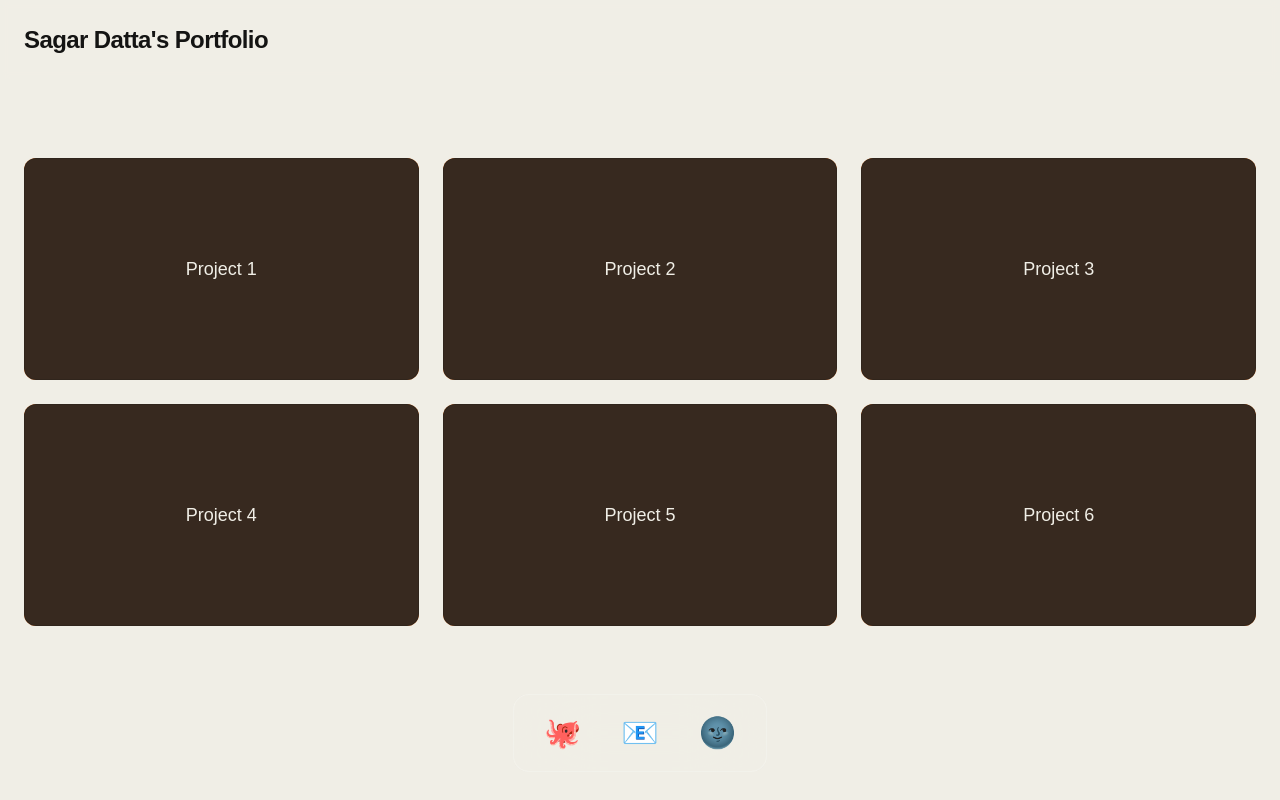
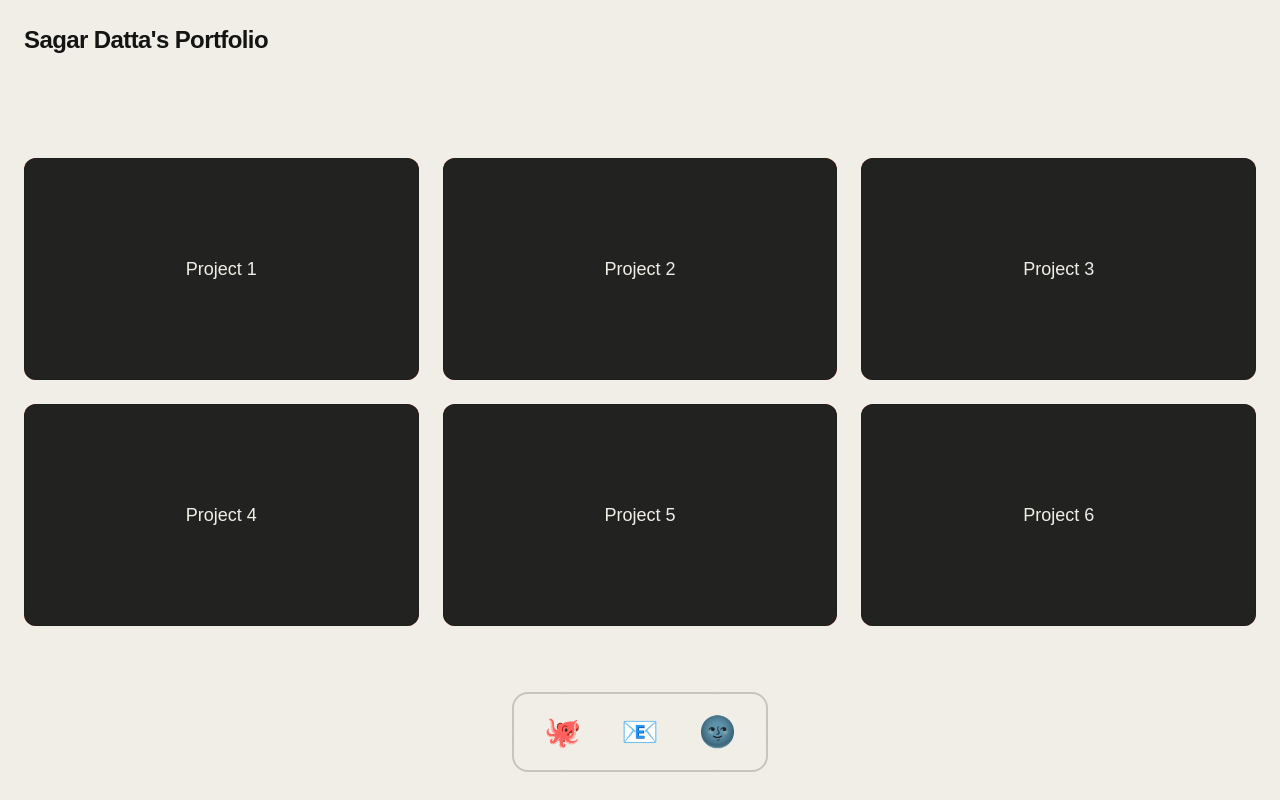
Before and after one commit to sagar-datta/portfolio, a Next.js app: page / in a window 1280 px wide. Built offline with nearby package versions, Linux system fonts and the light colour scheme.

Commit message:
Refine color and border styling across dock and grid components

```diff
--- a/src/app/page.tsx
+++ b/src/app/page.tsx
@@ -4,7 +4,7 @@ import { GridItem } from "@/components/grid-item";
 
 const GRID_ITEMS = Array.from({ length: 6 }, (_, i) => ({
   id: i + 1,
-  color: "bg-primary-dark/90 dark:bg-primary/90",
+  color: "bg-primary-dark dark:bg-primary",
   title: `Project ${i + 1}`,
 }));
 
--- a/src/components/desktop-dock.tsx
+++ b/src/components/desktop-dock.tsx
@@ -9,7 +9,11 @@ interface IDesktopDockProps {
 export function DesktopDock({ items }: IDesktopDockProps) {
   return (
     <div className="hidden lg:flex justify-center p-6 pb-7">
-      <div className="flex items-center gap-5 px-5 py-2.5 rounded-2xl bg-primary/60 dark:bg-primary-dark/60 backdrop-blur-2xl border border-primary/20 dark:border-primary-dark">
+      <div
+        className="flex items-center gap-5 px-5 py-2.5 rounded-2xl
+        bg-primary/60 dark:bg-primary-dark/60 backdrop-blur-2xl
+        border-2 border-[#222221]/20 dark:border-[#F0EEE6]/20"
+      >
         {items.map((item) => (
           <button
             key={item.label}
@@ -18,8 +22,9 @@ export function DesktopDock({ items }: IDesktopDockProps) {
           >
             <span className="text-3xl select-none">{item.icon}</span>
             <span
-              className="absolute -top-8 left-1/2 -translate-x-1/2 px-3 py-1
-              bg-primary/60 dark:bg-primary-dark/60 backdrop-blur-2xl border border-primary/20 dark:border-primary-dark
+              className="absolute -top-9 left-1/2 -translate-x-1/2 px-3 py-1
+              bg-primary/60 dark:bg-primary-dark/60 backdrop-blur-2xl
+              border-2 border-[#222221]/20 dark:border-[#F0EEE6]/20
               text-primary dark:text-primary-dark rounded-lg text-sm
               opacity-0 group-hover:opacity-100 whitespace-nowrap
               transition-all duration-200 transform group-hover:-translate-y-1
--- a/src/components/grid-item.tsx
+++ b/src/components/grid-item.tsx
@@ -6,15 +6,14 @@ interface IGridItemProps {
 export function GridItem({ color, title }: IGridItemProps) {
   return (
     <div className="relative group cursor-pointer">
-      {/* Static orange background */}
-      <div className="absolute -z-10 inset-0 bg-orange-500 rounded-xl" />
+      {/* Warm red background */}
+      <div className="absolute -z-10 inset-0 bg-[#E54D2E] rounded-xl" />
 
       {/* Main card content */}
       <div
-        className={`${color} rounded-xl aspect-[16/9] transition-all duration-300
+        className={`${color} rounded-xl aspect-[16/9] transition-transform duration-300
           flex items-center justify-center w-full
           border border-primary-dark/20 dark:border-primary/20
-          group-hover:bg-primary-dark/95 dark:group-hover:bg-primary/95
           group-hover:-translate-x-2 group-hover:-translate-y-2`}
       >
         {title && (
--- a/src/components/mobile-dock.tsx
+++ b/src/components/mobile-dock.tsx
@@ -8,7 +8,7 @@ interface IMobileDockProps {
 
 export function MobileDock({ items }: IMobileDockProps) {
   return (
-    <div className="lg:hidden w-full bg-primary/80 backdrop-blur-xl border-t border-primary/20 dark:bg-primary-dark/80 dark:border-primary-dark px-4 py-3">
+    <div className="lg:hidden w-full bg-primary/80 backdrop-blur-xl border-t border-[#222221]/20 dark:bg-primary-dark/80 dark:border-[#F0EEE6]/20 px-4 py-3">
       <div className="grid grid-cols-3 gap-2 max-w-sm mx-auto">
         {items.map((item) => (
           <button
@@ -16,7 +16,7 @@ export function MobileDock({ items }: IMobileDockProps) {
             onClick={item.onClick}
             className="flex items-center justify-center px-3 py-2 rounded-xl
               bg-primary/60 dark:bg-primary-dark/60 backdrop-blur-sm
-              border border-primary/10 dark:border-primary-dark
+              border border-[#222221]/20 dark:border-[#F0EEE6]/20
               active:bg-primary/40 dark:active:bg-primary-dark/40
               transition-all duration-200"
           >
```
